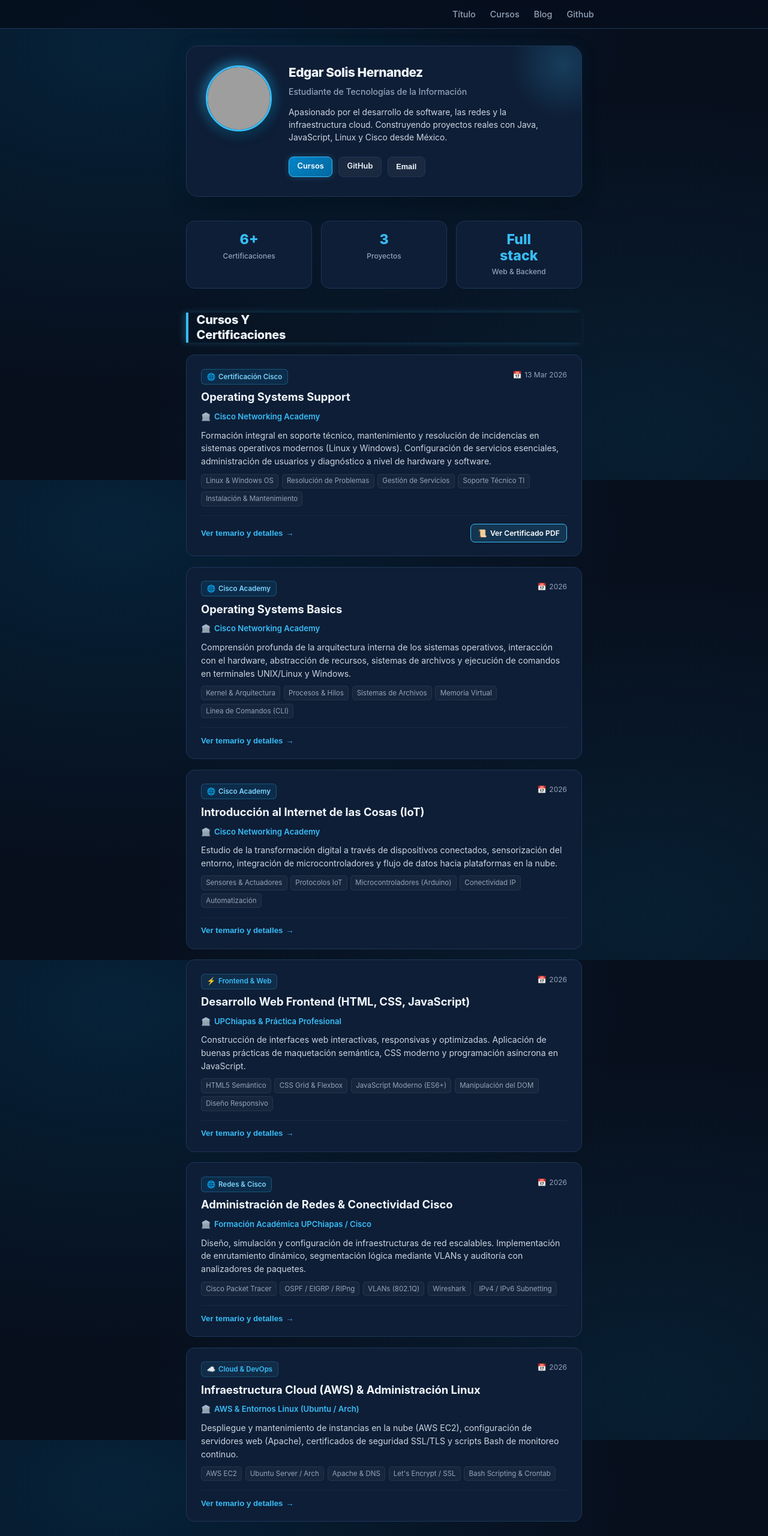
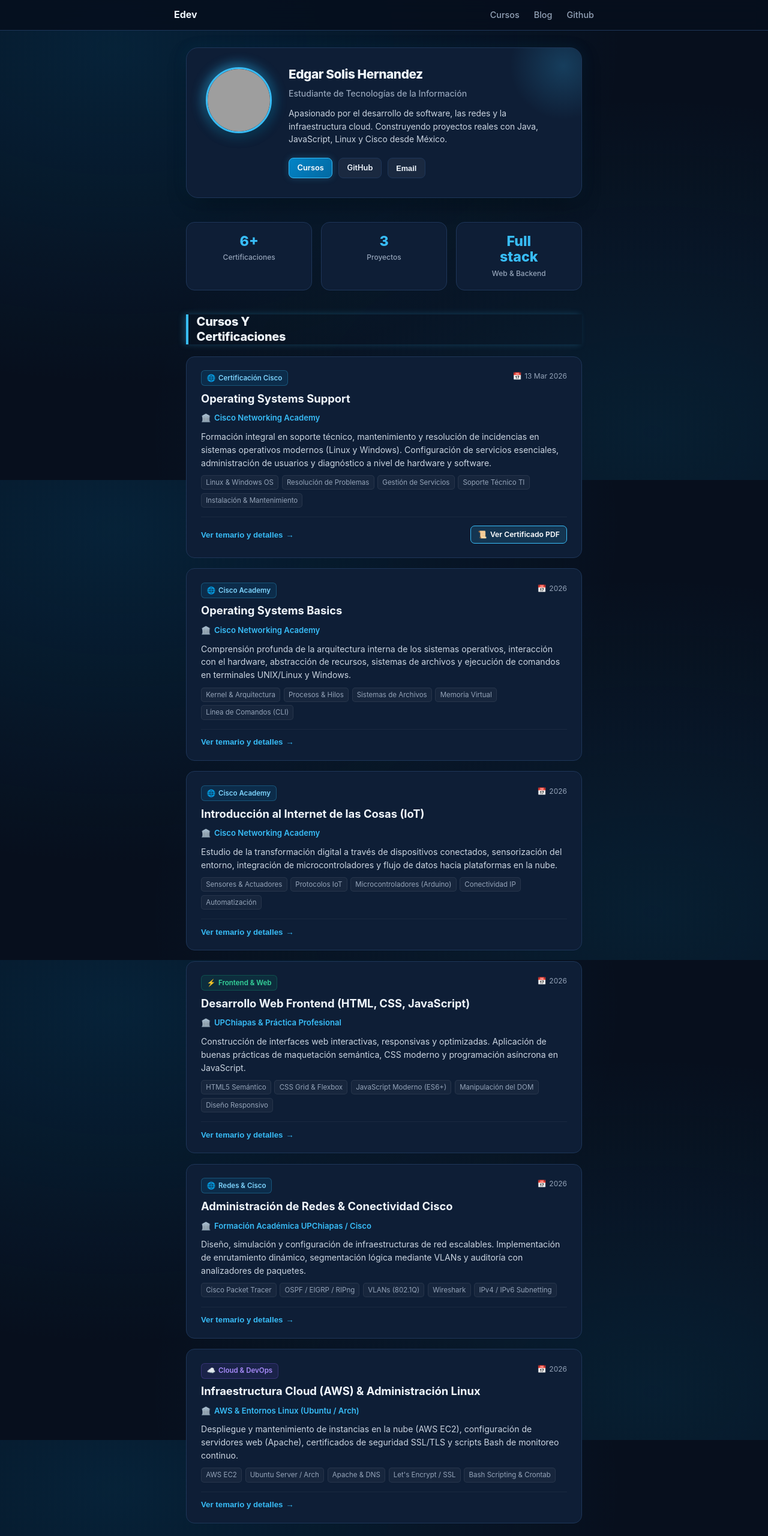
Before and after one commit to lolxde121/landing-edev, a plain HTML site: page index.html in a window 1280 px wide. Shown: the top 2560 px of the page at 60% size. Drawn offline with Linux system fonts and the light colour scheme; grey boxes are pictures that could not be loaded.

Commit message:
fix: corregir navbar, remover filtros huerfanos y añadir estilos de badges faltantes

```diff
--- a/app.js
+++ b/app.js
@@ -248,16 +248,7 @@ function showToast(msg) {
 document.addEventListener('DOMContentLoaded', () => {
   renderCourses('all');
 
-  // Filtros
-  const filterBtns = document.querySelectorAll('.filter-btn');
-  filterBtns.forEach(btn => {
-    btn.addEventListener('click', () => {
-      filterBtns.forEach(b => b.classList.remove('active'));
-      btn.classList.add('active');
-      const filterValue = btn.getAttribute('data-filter');
-      renderCourses(filterValue);
-    });
-  });
+
 
   // Cerrar modal al hacer click fuera
   const modal = document.getElementById('course-modal');
--- a/index.html
+++ b/index.html
@@ -12,12 +12,14 @@
 
   <!-- Navbar -->
   <header class="navbar">
-    <nav class="navbar-nav">
-      <a href="#inicio" class="nav-link">Título</a>
-      <a href="#cursos" class="nav-link">Cursos</a>
-      <a href="https://lolxde121.github.io/Blog_edev/" target="_blank" rel="noopener noreferrer" class="nav-link">Blog</a>
-      <a href="https://github.com/lolxde121" target="_blank" rel="noopener noreferrer" class="nav-link">Github</a>
-    </nav>
+    <div class="navbar-nav">
+      <a href="#inicio" class="nav-brand">Edev</a>
+      <div class="nav-links">
+        <a href="#cursos" class="nav-link">Cursos</a>
+        <a href="https://lolxde121.github.io/Blog_edev/" target="_blank" rel="noopener noreferrer" class="nav-link">Blog</a>
+        <a href="https://github.com/lolxde121" target="_blank" rel="noopener noreferrer" class="nav-link">Github</a>
+      </div>
+    </div>
   </header>
 
   <main class="page-main" id="inicio">
--- a/styles.css
+++ b/styles.css
@@ -67,11 +67,28 @@ body {
 
 .navbar-nav {
   display: flex;
-  justify-content: flex-end;
+  justify-content: space-between;
   align-items: center;
-  gap: 1.5rem;
   max-width: 700px;
   margin: 0 auto;
+}
+
+.nav-brand {
+  color: var(--text);
+  text-decoration: none;
+  font-size: 1rem;
+  font-weight: 700;
+  transition: color 0.2s;
+}
+
+.nav-brand:hover {
+  color: var(--accent);
+}
+
+.nav-links {
+  display: flex;
+  gap: 1.5rem;
+  align-items: center;
 }
 
 .nav-link {
@@ -353,6 +370,18 @@ body {
   background: rgba(2,132,199,.14);
   color: #7dd3fc;
   border-color: rgba(56,189,248,.28);
+}
+
+.course-badge.web {
+  background: rgba(16, 185, 129, 0.1);
+  color: #34d399;
+  border-color: rgba(16, 185, 129, 0.25);
+}
+
+.course-badge.cloud {
+  background: rgba(139, 92, 246, 0.1);
+  color: #a78bfa;
+  border-color: rgba(139, 92, 246, 0.25);
 }
 
 .course-date {
@@ -681,7 +710,8 @@ body {
 
   .projects-grid { grid-template-columns: 1fr; }
 
-  .navbar-nav { justify-content: center; gap: 1.1rem; }
+  .navbar-nav { flex-direction: column; gap: 1rem; }
+  .nav-links { gap: 1.1rem; }
 
   .footer-inner { flex-direction: column; text-align: center; }
   .footer-links { justify-content: center; }
```
